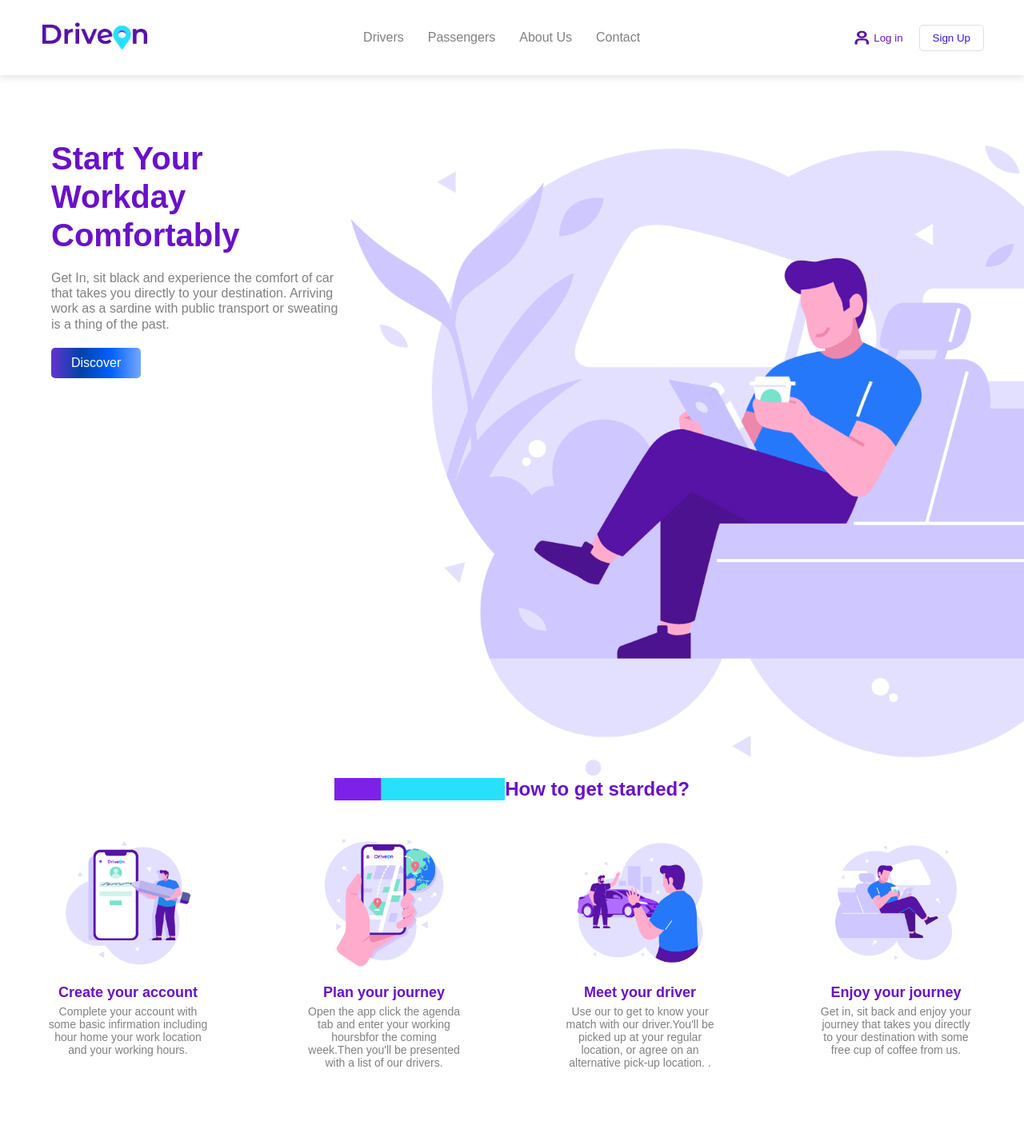
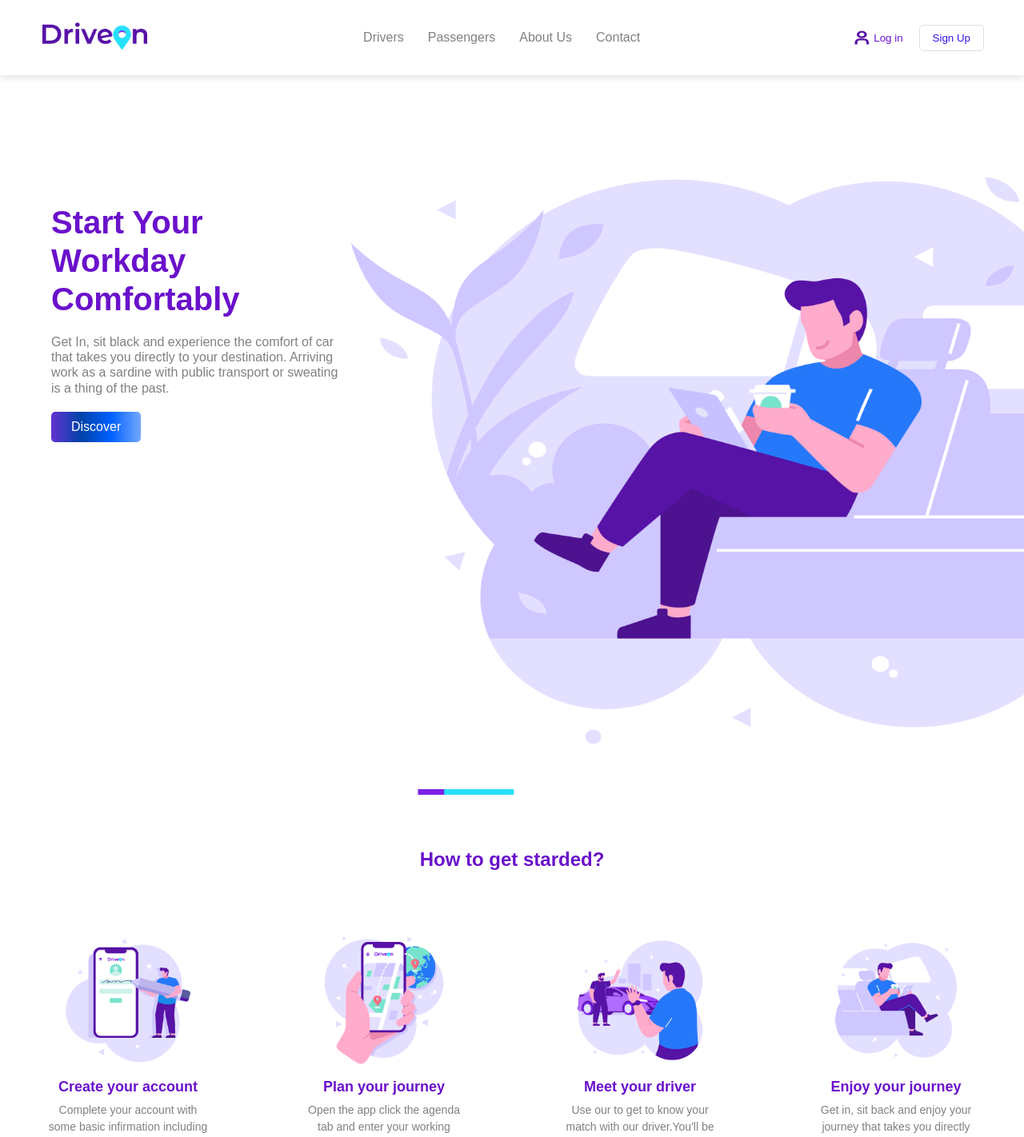
Before and after one commit to Bruno-Meireles/Driveon, a React (Vite) app: page / in a window 1280 px wide. Shown: the top 1422 px of the page at 80% size. Built offline with nearby package versions, Linux system fonts and the light colour scheme; a web font is replaced by a local one.

Commit message:
Finaly  Header

```diff
--- a/src/components/DownloadApp/DownloadApp.tsx
+++ b/src/components/DownloadApp/DownloadApp.tsx
@@ -5,12 +5,11 @@ import googlePlay from "../../assets/img/google-play.webp";
 import playApp from "../../assets/img/playApp.png";
 import setas from "../../assets/img/setas.png";
 import line from "../../assets/img/linha.png";
+
 const DownloadApp: React.FC = () => {
   return (
-    <>
     <section className="download-app">
       <div className="download-content">
-          <img src={appImage} alt="App preview" className="app-image" />
         <div className="download-text">
           <h2>Download the DriveOn application</h2>
           <p>Get the best experience by using our mobile application.</p>
@@ -23,21 +22,22 @@ const DownloadApp: React.FC = () => {
             </a>
           </div>
         </div>
+        <div className="download-image">
+          <img src={appImage} alt="App preview" />
+        </div>
       </div>
       <div className="register">
         <span>
           <h3>Register to be a driver partner </h3>
-            <img src={setas} alt="Arrow" /> <img src={line} alt="line" />
+          <img src={setas} alt="Arrow" /> <img src={line} alt="Line" />
         </span>
         <span>
-            <h3>Register to start your journey </h3>{" "}
-            <img src={line} alt="line" />
+          <h3>Register to start your journey </h3>
+          <img src={line} alt="Line" />
           <img src={setas} alt="Arrow" />
-          </span>{" "}
-          <img src={line} alt="line" />
+        </span>
       </div>
     </section>
-    </>
   );
 };
 
--- a/src/components/Footer/Footer.css
+++ b/src/components/Footer/Footer.css
@@ -1,16 +1,10 @@
-.background {
-    background-image: url('../../assets/img/footer.png');
+.footer {
+    background-image: url('../../assets/img/fundo-footer.png');
     background-size: cover;
     background-position: center;
-    width: 100%;
-    height: 100vh;
-}
-
-.footer {
-
     color: white;
-    padding: 40px 0;
     text-align: center;
+    padding: 50px 20px;
 }
 
 .footer-section {
@@ -18,8 +12,8 @@
 }
 
 .footer-section h3 {
+    font-size: 22px;
     margin-bottom: 10px;
-    font-size: 20px;
 }
 
 .footer-section ul {
@@ -29,15 +23,29 @@
 
 .footer-section ul li {
     margin-bottom: 8px;
+    font-size: 16px;
 }
 
 .footer-bottom {
     margin-top: 20px;
     font-size: 14px;
-    color: #ccc;
+    opacity: 0.8;
+}
+
+.icons {
+    display: flex;
+    justify-content: center;
+    gap: 15px;
+    margin-top: 20px;
 }
 
 .icons img {
-    display: flex;
-    width: 2rem;
+    width: 30px;
+    height: 30px;
+    cursor: pointer;
+    transition: transform 0.3s ease-in-out;
 }
+
+.icons img:hover {
+    transform: scale(1.1);
+}
--- a/src/components/Hero/Hero.css
+++ b/src/components/Hero/Hero.css
@@ -3,19 +3,17 @@
     justify-content: space-between;
     padding: 5rem 0 0 4rem;
     line-height: 1.2;
-
 }
 
 .hero-content {
     max-width: 700px;
-
 }
 
 .hero-content h1 {
     font-size: 2.5rem;
     max-width: 200px;
     color: var(--textPurple);
-
+    padding-top: 5rem;
 }
 
 .hero-content p {
@@ -26,7 +24,7 @@
 }
 
 .cta-button {
-background: -webkit-linear-gradient(90deg, #011d57, #0042a9, #0061fe, #74a7ff);
+    background: -webkit-linear-gradient(90deg, #011d57, #0042a9, #0061fe, #74a7ff);
     background: linear-gradient(90deg, #6333d1, #0042a9, #0061fe, #74a7ff);
     color: var(--backgroundColor);
     padding: 10px 25px;
@@ -34,12 +32,17 @@ background: -webkit-linear-gradient(90deg, #011d57, #0042a9, #0061fe, #74a7ff);
     border-radius: 5px;
     font-size: 1rem;
     cursor: pointer;
+    transition: 0.3s ease-in-out;
+}
+
+.cta-button:hover {
+    box-shadow: 0px 4px 10px rgba(0, 97, 254, 0.5);
 }
 
 .hero-image img {
     max-width: 900px;
     width: 100%;
-    height: 100%;
+    height: 90%;
 
 }
 
--- a/src/components/Steps/Steps.css
+++ b/src/components/Steps/Steps.css
@@ -1,25 +1,53 @@
+.steps {
+    padding: 4rem 0;
+}
+
 .steps-container {
     display: flex;
     justify-content: space-around;
     text-align: center;
-    padding: 40px 0;
+    padding: 50px 0;
 }
 
 .steps-base {
     display: flex;
-    justify-content: center;
+    flex-direction: column;
+    align-items: center;
+    text-align: center;
+    position: relative;
+}
 
+.steps-line {
+    max-width: 120px;
+    position: absolute;
+    top: -50px;
+    transform: translateX(-48%);
+}
+
+.steps-title {
+    font-size: 24px;
+    margin: 0;
+    position: relative;
+    padding: 1.5rem 0;
 }
 
 .step-card {
     text-align: center;
     max-width: 200px;
+    line-height: 1.5;
 }
 
 .step-card img {
     width: 100%;
-    margin-bottom: 10px;
+    transition: transform 0.3s ease-in-out;
+    cursor: pointer;
 }
+
+.step-card img:hover {
+    transform: scale(1.1);
+
+}
+
 
 .step-card h3 {
     font-size: 18px;
--- a/src/components/Steps/Steps.tsx
+++ b/src/components/Steps/Steps.tsx
@@ -33,8 +33,8 @@ const Steps: React.FC = () => {
     <>
       <section className="steps">
         <div className="steps-base">
-          <img src={linha} alt="Line image" />
-          <h2 className="steps-title">How to get starded?</h2>
+          <img className="steps-line" src={linha} alt="Line image" />
+          <h1 className="steps-title">How to get starded?</h1>
         </div>
         <div className="steps-container">
           {sections.map((section, index) => (
--- a/src/styles/global.css
+++ b/src/styles/global.css
@@ -25,6 +25,7 @@ body {
 
 }
 
+h1,
 h2,
 h3 {
     color: var(--textPurple);
```
Also changed, not shown: src/components/Commitment/Commitment.tsx (+5 -5 lines), src/components/DriveOnAbout/DriveOnAbout.css (added), src/components/DriveOnAbout/DriveOnAbout.tsx (added). Lines whose indentation alone changed are shown as unchanged.
